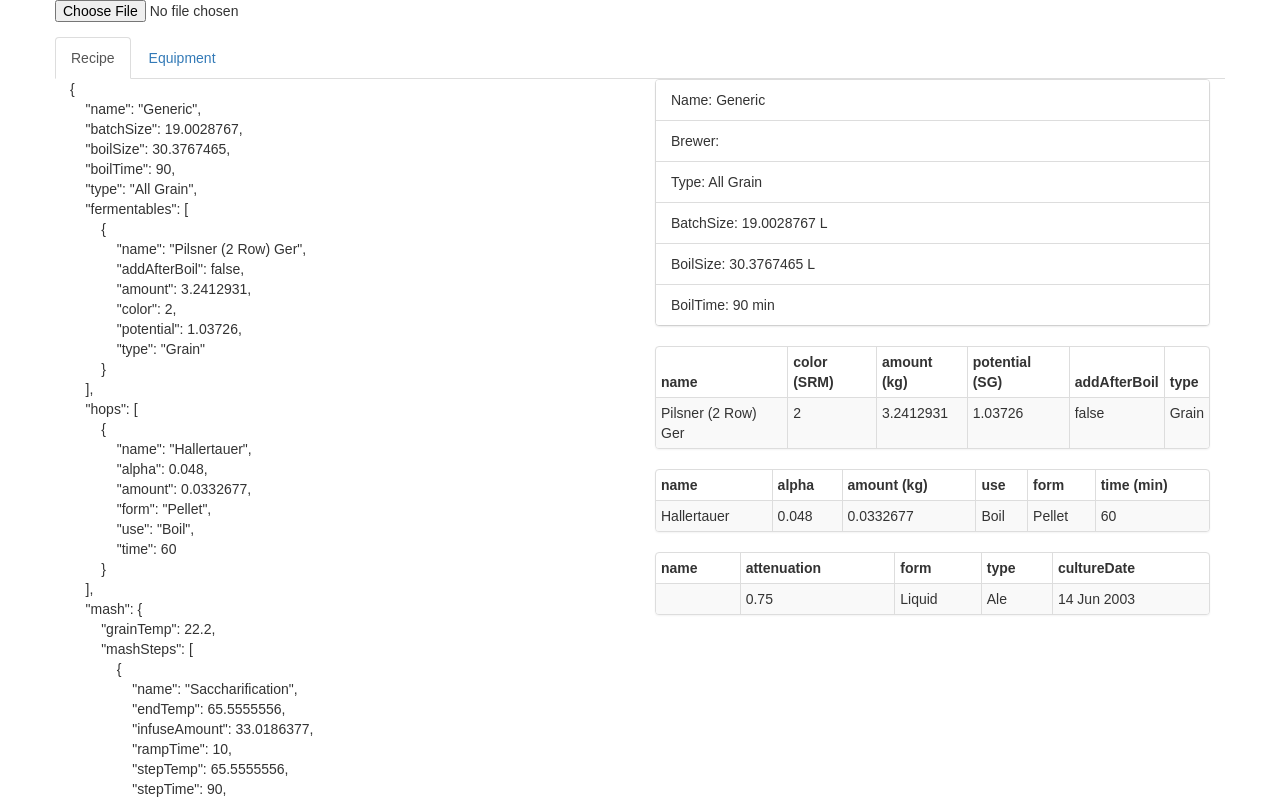
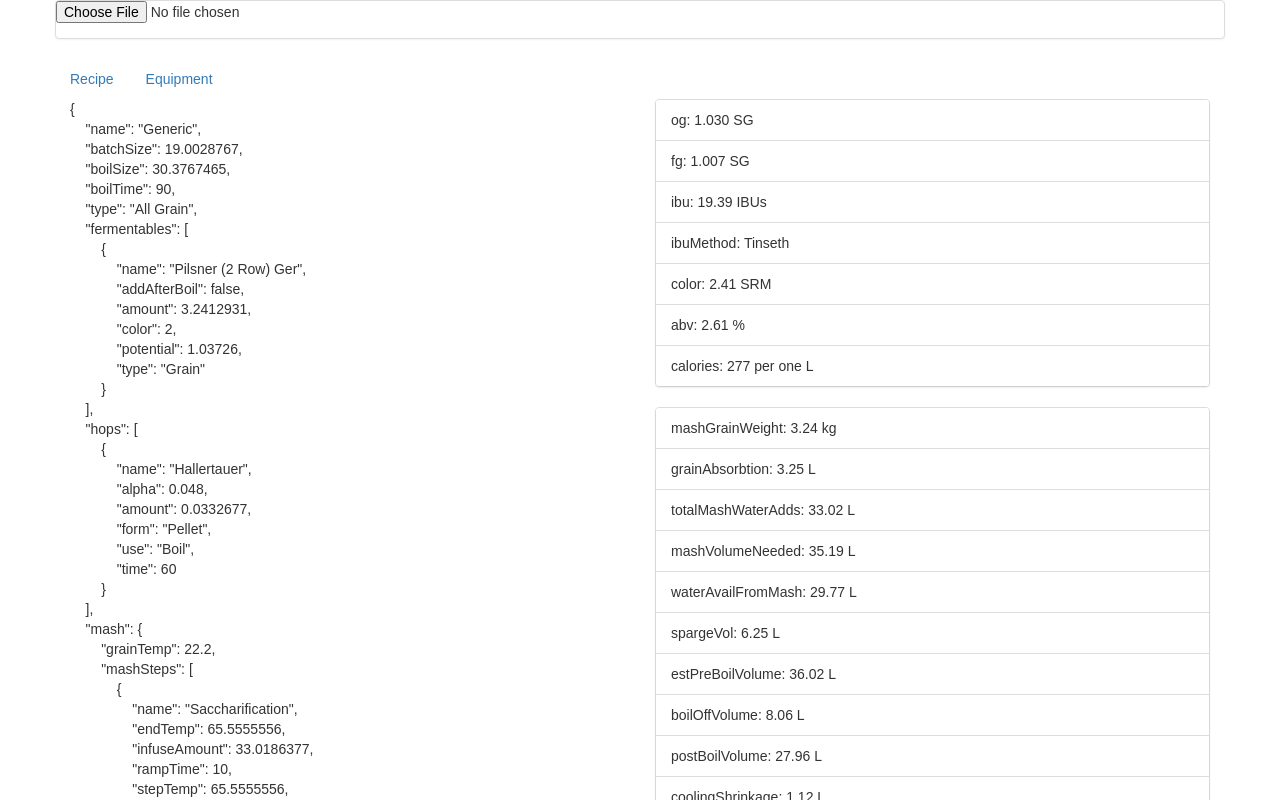
Before and after one commit to brewcomputer/brewcalc, a React (Create React App) app: page / in a window 1280 px wide. Shown: the top 800 px of the page. Built offline with nearby package versions, Linux system fonts and the light colour scheme.

Commit message:
Cleanup and remove redundant ui parts

```diff
--- a/src/App.js
+++ b/src/App.js
@@ -6,8 +6,9 @@ import {
   Grid,
   Row,
   Col,
-  Tabs,
-  Tab
+  Nav,
+  NavItem,
+  Panel
 } from 'react-bootstrap'
 
 import { recipeOne as recipe } from './lib/tests/data/GenericOneHF.js'
@@ -15,11 +16,6 @@ import { equipment } from './lib/tests/data/Pot50L.js'
 
 import { importFromBeerXml } from './lib/importFromBeerXml'
 
-import RecipeSpecs from './components/RecipeSpecs'
-import Fermentables from './components/Fermentables'
-import Hops from './components/Hops'
-import Yeasts from './components/Yeasts'
-import Equipment from './components/Equipment'
 import Stats from './components/Stats'
 import StatsWater from './components/StatsWater'
 
@@ -27,65 +23,63 @@ class App extends React.Component {
   constructor(props) {
     super(props)
 
-    const initialEquipmentEditorState = ContentState.createFromText(
-      JSON.stringify(equipment, null, 4)
-    )
-    const initialRecipeEditorState = ContentState.createFromText(
+    this.state = {
+      selectedKey: 'recipe',
+      equipment: equipment,
+      recipe: recipe,
+      editorState: EditorState.createWithContent(
+        ContentState.createFromText(
           JSON.stringify(recipe, null, 4)
         )
+      )
+    }
 
-    this.state = {
-      equipmentEditorState: EditorState.createWithContent(
-        initialEquipmentEditorState
-      ),
-      recipeEditorState: EditorState.createWithContent(initialRecipeEditorState)
+    this.onChange = editorState => {
+      try {
+        const currentJSON = JSON.parse(
+          this.state.editorState.getCurrentContent().getPlainText()
+        )
+        this.state.selectedKey === 'recipe' ? this.setState({ editorState, recipe: currentJSON }) : this.setState({ editorState, equipment: currentJSON })
+
+      } catch (error) {
+        this.setState({ editorState: EditorState.undo(this.state.editorState) })
       }
-    this.onRecipeChange = recipeEditorState =>
-      this.setState({ recipeEditorState })
-
-    this.onEquipmentChange = equipmentEditorState =>
-      this.setState({ equipmentEditorState })
+    }
 
     this.onXmlLoaded = e => {
       const reader = new FileReader()
       reader.readAsText(e.target.files[0])
       const self = this
-      reader.onloadend = function() {
-        const equipmentEditorContentState = ContentState.createFromText(
-          JSON.stringify(importFromBeerXml(reader.result).equipment, null, 4)
+      reader.onloadend = function () {
+        const result = importFromBeerXml(reader.result)
+        self.setState({ equipment: result.equipment, recipe: result.recipe })
+        self.setState({
+          editorState: EditorState.createWithContent(
+            ContentState.createFromText(
+              JSON.stringify(self.state[self.state.selectedKey], null, 4)
             )
-        const recipeEditorContentState = ContentState.createFromText(
-          JSON.stringify(importFromBeerXml(reader.result).recipe, null, 4)
           )
-
-        const equipmentEditorState = EditorState.createWithContent(
-          equipmentEditorContentState
-        )
-        const recipeEditorState = EditorState.createWithContent(
-          recipeEditorContentState
-        )
-
-        self.setState({ recipeEditorState })
-        self.setState({ equipmentEditorState })
+        })
       }
     }
 
-    this.getRecipe = () =>
-      JSON.parse(
-        this.state.recipeEditorState.getCurrentContent().getPlainText()
+    this.handleSelect = (selectedKey) => {
+      this.setState({
+        selectedKey,
+        editorState: EditorState.createWithContent(
+          ContentState.createFromText(
+            JSON.stringify(this.state[selectedKey], null, 4)
           )
-
-    this.getEquipment = () =>
-      JSON.parse(
-        this.state.equipmentEditorState.getCurrentContent().getPlainText()
         )
+      })
+    }
   }
   render() {
     return (
       <div className="App">
         <Grid>
           <Row className="show-grid">
-
+            <Panel header="Upload from BeerXML">
               <FormGroup>
                 <FormControl
                   id="formControlsFile"
@@ -94,40 +88,26 @@ class App extends React.Component {
                   onChange={this.onXmlLoaded}
                 />
               </FormGroup>
-            <Tabs defaultActiveKey={1} id="uncontrolled-tab-example">
-              <Tab eventKey={1} title="Recipe">
+            </Panel >
+
+            <Nav bsStyle="pills" activeKey={1} onSelect={this.handleSelect}>
+              <NavItem eventKey={'recipe'}>Recipe</NavItem>
+              <NavItem eventKey={'equipment'} title="Item">Equipment</NavItem>
+            </Nav>
             <Col md={6}>
               <Editor
-                    editorState={this.state.recipeEditorState}
-                    onChange={this.onRecipeChange}
+                editorState={this.state.editorState}
+                onChange={this.onChange}
               />
             </Col>
             <Col md={6}>
-                  <RecipeSpecs {...this.getRecipe()} />
-                  <Fermentables {...this.getRecipe()} />
-                  <Hops {...this.getRecipe()} />
-                  <Yeasts {...this.getRecipe()} />
-                </Col>
-              </Tab>
-              <Tab eventKey={2} title="Equipment">
-                <Col md={6}>
-                  <Editor
-                    editorState={this.state.equipmentEditorState}
-                    onChange={this.onEquipmentChange}
+              <Stats recipe={this.state.recipe} equipment={this.state.equipment} />
+              <StatsWater
+                recipe={this.state.recipe}
+                equipment={this.state.equipment}
               />
             </Col>
-                <Col md={6}>
-                  <Equipment {...this.getEquipment()} />
-                </Col>
-              </Tab>
-            </Tabs>
           </Row>
-          <Stats recipe={this.getRecipe()} equipment={this.getEquipment()} />
-          <StatsWater
-            recipe={this.getRecipe()}
-            equipment={this.getEquipment()}
-          />
-
         </Grid>
       </div>
     )
--- a/src/components/Stats.js
+++ b/src/components/Stats.js
@@ -49,13 +49,13 @@ const Stats = ({ recipe, equipment }) => {
   return (
     <Panel header="Stats">
       <ListGroup>
-        <ListGroupItem>og: {og}</ListGroupItem>
-        <ListGroupItem>fg: {fg}</ListGroupItem>
-        <ListGroupItem>ibu: {ibu}</ListGroupItem>
+        <ListGroupItem>og: {og.toFixed(3)} SG</ListGroupItem>
+        <ListGroupItem>fg: {fg.toFixed(3)} SG</ListGroupItem>
+        <ListGroupItem>ibu: {ibu.toFixed(2)} IBUs</ListGroupItem>
         <ListGroupItem>ibuMethod: Tinseth</ListGroupItem>
-        <ListGroupItem>color: {colorSRMvalue}</ListGroupItem>
-        <ListGroupItem>abv: {abv}</ListGroupItem>
-        <ListGroupItem>calories: {caloriesInOneL}</ListGroupItem>
+        <ListGroupItem>color: {colorSRMvalue.toFixed(2)} SRM</ListGroupItem>
+        <ListGroupItem>abv: {abv.toFixed(2)} %</ListGroupItem>
+        <ListGroupItem>calories: {caloriesInOneL.toFixed(0)} per one L</ListGroupItem>
       </ListGroup>
     </Panel>
   )
--- a/src/components/StatsWater.js
+++ b/src/components/StatsWater.js
@@ -7,18 +7,18 @@ const StatsWater = ({ recipe, equipment }) => {
     return (
         <Panel header="Water Stats">
             <ListGroup>
-                <ListGroupItem>mashGrainWeight: {volumes.mashGrainWeight}</ListGroupItem>
-                <ListGroupItem>grainAbsorbtion: {volumes.grainAbsorbtion}</ListGroupItem>
-                <ListGroupItem>totalMashWaterAdds: {volumes.totalMashWaterAdds}</ListGroupItem>
-                <ListGroupItem>mashVolumeNeeded: {volumes.mashVolumeNeeded}</ListGroupItem>
-                <ListGroupItem>waterAvailFromMash: {volumes.waterAvailFromMash}</ListGroupItem>
-                <ListGroupItem>spargeVol: {volumes.spargeVol}</ListGroupItem>
-                <ListGroupItem>estPreBoilVolume: {volumes.estPreBoilVolume}</ListGroupItem>
-                <ListGroupItem>boilOffVolume: {volumes.boilOffVolume}</ListGroupItem>
-                <ListGroupItem>postBoilVolume: {volumes.postBoilVolume}</ListGroupItem>
-                <ListGroupItem>coolingShrinkage: {volumes.coolingShrinkage}</ListGroupItem>
-                <ListGroupItem>estBottlingVol: {volumes.estBottlingVol}</ListGroupItem>
-                <ListGroupItem>totalWater: {volumes.totalWater}</ListGroupItem>
+                <ListGroupItem>mashGrainWeight: {volumes.mashGrainWeight.toFixed(2)} kg</ListGroupItem>
+                <ListGroupItem>grainAbsorbtion: {volumes.grainAbsorbtion.toFixed(2)} L</ListGroupItem>
+                <ListGroupItem>totalMashWaterAdds: {volumes.totalMashWaterAdds.toFixed(2)} L</ListGroupItem>
+                <ListGroupItem>mashVolumeNeeded: {volumes.mashVolumeNeeded.toFixed(2)} L</ListGroupItem>
+                <ListGroupItem>waterAvailFromMash: {volumes.waterAvailFromMash.toFixed(2)} L</ListGroupItem>
+                <ListGroupItem>spargeVol: {volumes.spargeVol.toFixed(2)} L</ListGroupItem>
+                <ListGroupItem>estPreBoilVolume: {volumes.estPreBoilVolume.toFixed(2)} L</ListGroupItem>
+                <ListGroupItem>boilOffVolume: {volumes.boilOffVolume.toFixed(2)} L</ListGroupItem>
+                <ListGroupItem>postBoilVolume: {volumes.postBoilVolume.toFixed(2)} L</ListGroupItem>
+                <ListGroupItem>coolingShrinkage: {volumes.coolingShrinkage.toFixed(2)} L</ListGroupItem>
+                <ListGroupItem>estBottlingVol: {volumes.estBottlingVol.toFixed(2)} L</ListGroupItem>
+                <ListGroupItem>totalWater: {volumes.totalWater.toFixed(2)} L</ListGroupItem>
             </ListGroup>
         </Panel>)
 }
```
Lines whose indentation alone changed are shown as unchanged.
